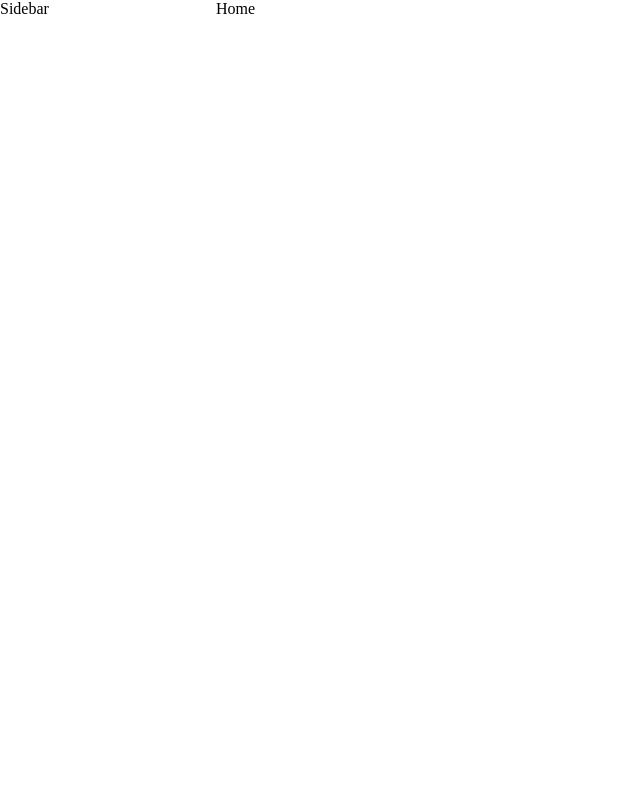
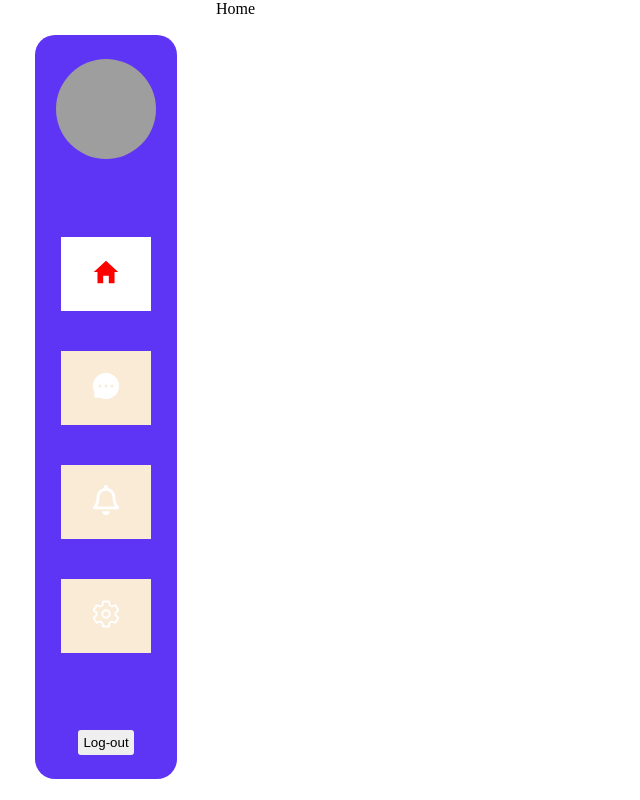
Before and after one commit to Web-Tushar/Alap_chating-app, a React (Vite) app: page /Home in a window 1280 px wide. Shown: the whole page, without its empty margins (0-640 px from the left). Built offline with nearby package versions, Linux system fonts and the light colour scheme; grey boxes are pictures that could not be loaded.

Commit message:
sidebar add

```diff
--- a/package.json
+++ b/package.json
@@ -16,6 +16,7 @@
     "@mui/material": "^5.15.15",
     "react": "^18.2.0",
     "react-dom": "^18.2.0",
+    "react-icons": "^5.2.1",
     "react-router-dom": "^6.23.0"
   },
   "devDependencies": {
--- a/src/App.jsx
+++ b/src/App.jsx
@@ -9,11 +9,17 @@ import Error from './pages/Error';
 import Rootlayout from './components/layouts/Rootlayout';
 import Registration from './pages/auth/Registration';
 import Home from './pages/home/Home';
+import Notification from './pages/notification/Notification';
+import Setting from './pages/setting/Setting';
+import Message from './pages/message/Message';
 const router = createBrowserRouter(
   createRoutesFromElements(
     <Route>
         <Route element={<Rootlayout/>}>
             < Route  path='/Home' element={<Home/>}/>
+            < Route  path='/Notification' element={<Notification/>}/>
+            < Route  path='/message' element={<Message/>}/>
+            < Route  path='/setting' element={<Setting/>}/>
         </Route>
             {/* <Route path='/Registration' element={<Registration/>}   />  */}
             <Route path='*' element={<Error/>}/>
--- a/src/components/layouts/Sidebar.jsx
+++ b/src/components/layouts/Sidebar.jsx
@@ -1,8 +1,56 @@
 import React from 'react'
+import "./layout.css"
+import { Avatar } from '@mui/material'
+import { NavLink } from 'react-router-dom'
+import { IoMdHome } from "react-icons/io";
+import { AiFillMessage } from "react-icons/ai";
+import { FaRegBell } from "react-icons/fa";
+import { IoSettingsOutline } from "react-icons/io5";
 
 const Sidebar = () => {
   return (
-    <div>Sidebar</div>
+    <div className='sidebarmain'>
+      <div className='sideinner'>
+        <div className='profileimg'>
+            <Avatar
+              alt="Tushar"
+              src="/static/images/avatar/1.jpg"
+              sx={{ width: 100, height: 100 }}
+            />
+        </div>
+        <div style={{}} className='navlinkbar'>
+          <ul className='nsidebarlist'>
+
+            <li>
+                <NavLink  to= "/home">
+                  <IoMdHome />
+                </NavLink>
+            </li>
+            <li>
+                <NavLink to= "/message">
+                  <AiFillMessage />
+                </NavLink>
+            </li>
+            <li>
+                <NavLink to= "/notification">
+                  <FaRegBell />
+                </NavLink>
+            </li>
+            <li>
+                <NavLink to= "/setting">
+                  <IoSettingsOutline />
+                </NavLink>
+            </li>
+          </ul>
+
+        </div>
+        <div style={{}} className='logout'>
+            <button className='logbtn'>Log-out</button>
+        </div>
+      </div>
+
+
+    </div>
   )
 }
 
--- /dev/null
+++ b/src/components/layouts/layout.css
@@ -0,0 +1,66 @@
+.sidebarmain{
+     width: 100%;
+     height: 100vh;
+     padding:  35px 23px 21px 35px;
+}
+
+.sideinner{
+      background-color: #5F35F5;
+      width: 100%;
+      height: 100%;
+      border-radius: 20px;
+      display: flex;
+      flex-direction: column;
+      justify-content: space-between;
+      padding: 24px 0;
+
+
+}
+
+.profileimg{
+     display: flex;
+     justify-content: center;
+}
+
+.logout{
+     display: flex;
+     justify-content: center;
+
+}
+.logbtn{
+   padding: 5px;
+   border-radius: 3px;
+   border: none;
+   cursor: pointer;
+}
+
+.navlinkbar{
+     display: flex;
+     justify-content: center;
+}
+
+.nsidebarlist{
+     display: flex;
+     flex-direction: column;
+     row-gap: 40px;
+     color: white;
+}
+
+.nsidebarlist li a svg{
+     color: white;
+     font-size: 30px;
+}
+
+.nsidebarlist li a.active{
+     background-color: white;
+
+}
+.nsidebarlist li a.active svg{
+color: red;
+}
+
+.nsidebarlist li a{
+     display: inline-block;
+     background-color: antiquewhite;
+     padding: 20px 30px;
+}
--- a/src/pages/auth/Login.jsx
+++ b/src/pages/auth/Login.jsx
@@ -2,10 +2,10 @@ import React from 'react';
 import { styled } from '@mui/material/styles';
 import Paper from '@mui/material/Paper';
 import Grid from '@mui/material/Grid';
-import Stack from '@mui/material/Stack';
+// import Stack from '@mui/material/Stack';
 import Button from '@mui/material/Button';
 import Box from '@mui/material/Box';
-import TextField from '@mui/material/TextField';
+// import TextField from '@mui/material/TextField';
 import { Typography } from '@mui/material';
 import Images from '../../utilites/Images';
 import LoginwithGoogle from '../../assets/images/Google(1).webp';
@@ -13,7 +13,8 @@ import programming from '../../assets/images/programming.webp';
 
 import "./auth.css";
 import InputBox from '../../utilites/InputBox';
-import { red } from '@mui/material/colors';
+import { Link } from 'react-router-dom';
+// import { red } from '@mui/material/colors';
 
 
 const BootstrapButton = styled(Button)({
@@ -70,7 +71,12 @@ const Login = () => {
                   Login to Continue
               </BootstrapButton>
               <div style={{marginTop:"35px"}}>
-                <span>Don’t have an account ?<a href="/Registration" style={{color:"#EA6C00"}}>Sign up</a></span>
+                <span style={{color: "#03014C",
+                  fontSize:"13.338px",
+                  fontWeight: "400"}} >
+                  Don’t have an account ?
+                <Link to="/Registration" style={{color:"#EA6C00"}} >Sign up</Link>
+                </span>
 
               </div>
         </div>
--- a/src/pages/auth/Registration.jsx
+++ b/src/pages/auth/Registration.jsx
@@ -2,12 +2,12 @@ import React from 'react'
 import Box from '@mui/material/Box';
 import Grid from '@mui/material/Grid';
 import { styled } from '@mui/material/styles';
-import { Button, Typography } from '@mui/material';
+import { Button, FormControl, FormControlLabel, FormLabel, Radio, RadioGroup, Typography } from '@mui/material';
 import Images from '../../utilites/Images';
-
 import InputBox from '../../utilites/InputBox';
 import programming from '../../assets/images/programming.webp';
 import Paragraph from '../../utilites/Paragraph';
+import { Link } from 'react-router-dom';
 
 
 
@@ -36,7 +36,7 @@ const Registration = () => {
   return (
     <Box sx={{ flexGrow: 1 }}>
     <Grid container spacing={0}>
-      <Grid item xs={6} style={{display:'flex', alignItems:'center', justifyContent:'center'}}>
+      <Grid item xs={6} style={{display:'flex',  alignItems:'center', justifyContent:'center'}}>
         <div>
             <Loginheading variant="h4">
                 Get started with easily register
@@ -49,13 +49,35 @@ const Registration = () => {
                   your email"/>
                   <InputBox variant="outlined" placeholder="Full name"/>
                   <InputBox variant="outlined" placeholder="Enter your password"/>
+                  <FormControl>
+                    <FormLabel id="demo-row-radio-buttons-group-label">Gender</FormLabel>
+                      <RadioGroup
+                        row
+                        aria-labelledby="demo-row-radio-buttons-group-label"
+                        name="row-radio-buttons-group"
+                      >
+                        <FormControlLabel value="female" control={<Radio />} label="Female" />
+                        <FormControlLabel value="male" control={<Radio />} label="Male" />
+                        <FormControlLabel value="other" control={<Radio />} label="Other" />
+
+
+                      </RadioGroup>
+                  </FormControl>
 
               </div>
+
+
               <BootstrapButton variant="contained" disableRipple>
                 Sign up
               </BootstrapButton>
               <div style={{marginTop:"35px"}}>
-                <span>Already  have an account ? Sign In?<a href="/" style={{color:"#EA6C00"}}>Sign in</a></span>
+                <span
+                  style={{color: "#03014C",
+                  fontSize:"13.338px",
+                  fontWeight: "400"}}>
+                    Already  have an account ?
+                    <Link to="/" style={{color:"#EA6C00"}} >Sign in</Link>
+                </span>
 
               </div>
         </div>
--- /dev/null
+++ b/src/pages/message/Message.jsx
@@ -0,0 +1,9 @@
+import React from 'react'
+
+const Message = () => {
+  return (
+    <div>Message</div>
+  )
+}
+
+export default Message
--- /dev/null
+++ b/src/pages/notification/Notification.jsx
@@ -0,0 +1,9 @@
+import React from 'react'
+
+const Notification = () => {
+  return (
+    <div>Notification</div>
+  )
+}
+
+export default Notification
--- /dev/null
+++ b/src/pages/setting/Setting.jsx
@@ -0,0 +1,9 @@
+import React from 'react'
+
+const Setting = () => {
+  return (
+    <div>Setting</div>
+  )
+}
+
+export default Setting
```
Also changed, not shown: 1 other file (tests, documents, lock files or other folders).
